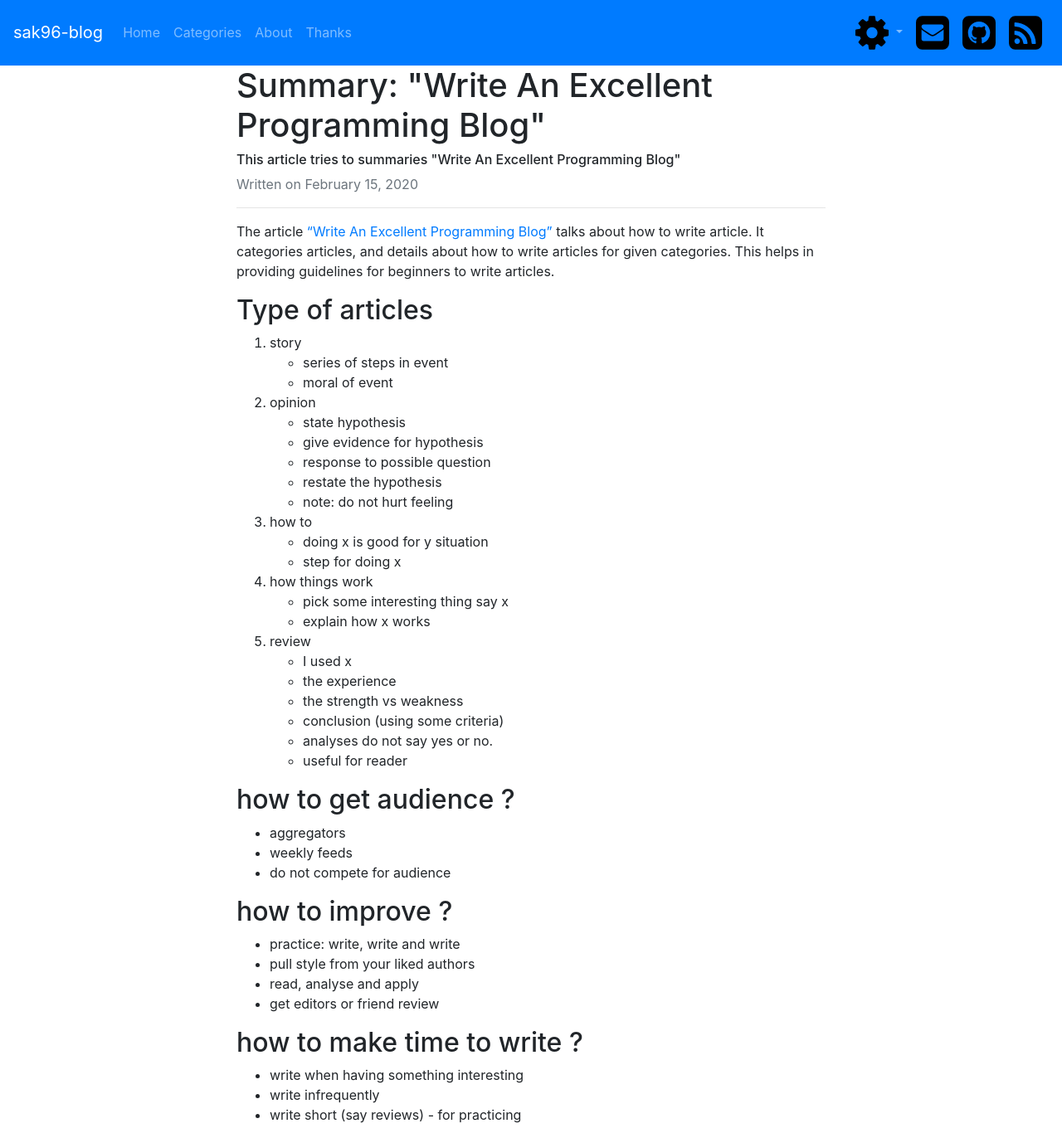
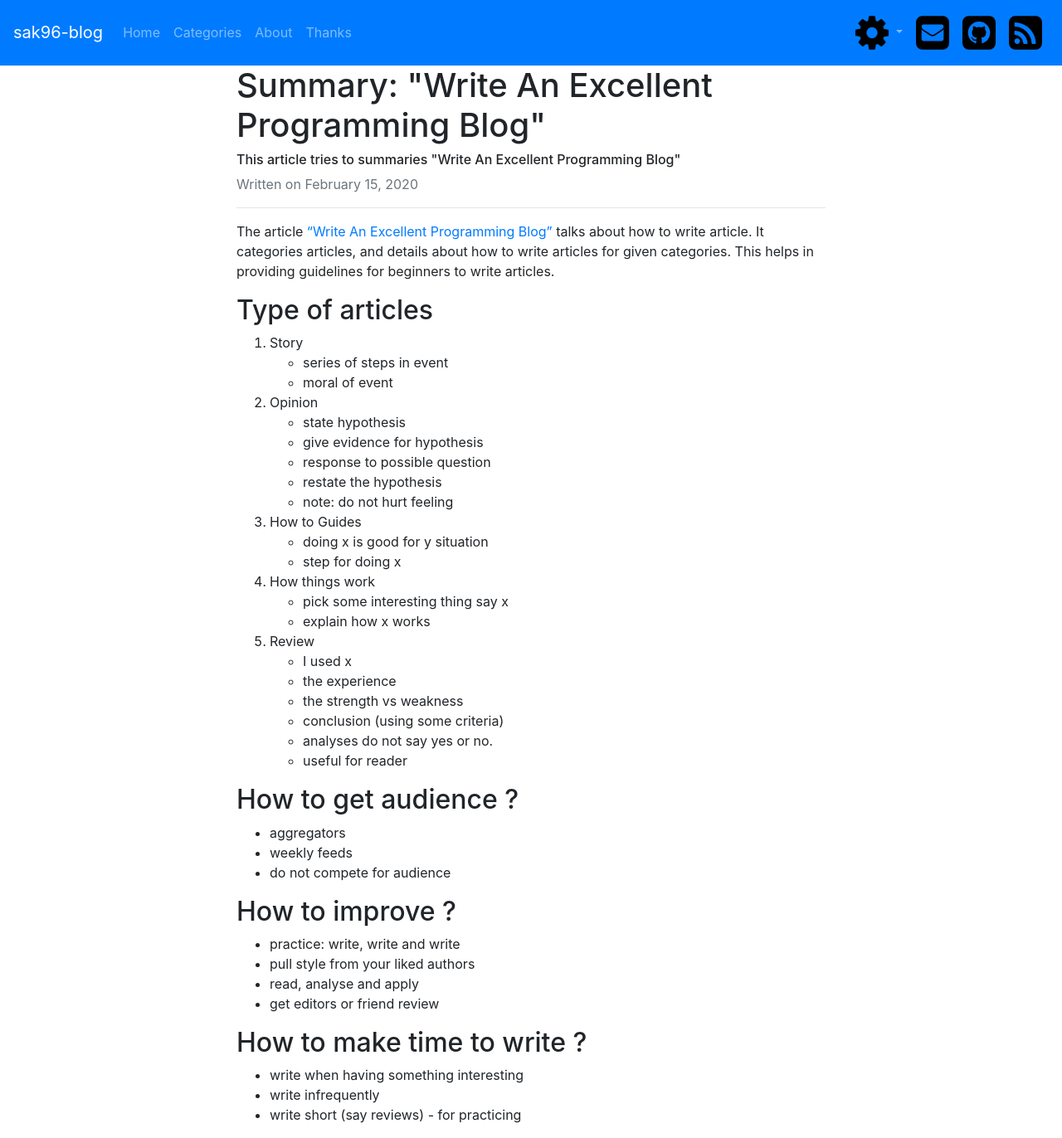
Before and after one commit to aakash-kori/aakash-kori.github.io, a Jekyll site: the page built from _posts/2020-2-15-summary-write-an-excellent-programming-blog.md, in a window 1280 px wide. Shown: the whole page at 83% size. Built offline with Jekyll 4.4.1, drawn with Linux system fonts in a browser that asks for light colours.

Commit message:
Capatlize headings?

```diff
--- a/_posts/2020-2-15-summary-write-an-excellent-programming-blog.md
+++ b/_posts/2020-2-15-summary-write-an-excellent-programming-blog.md
@@ -8,26 +8,26 @@ desc: This article tries to summaries "Write An Excellent Programming Blog"
 The article ["Write An Excellent Programming Blog"](http://bit.ly/excellent-blog) talks about how to write article. It categories articles, and details about how to write articles for given categories. This helps in providing guidelines for beginners to write articles.
 
 ## Type of articles
-1. story
+1. Story
     - series of steps in event
     - moral of event
 
-1. opinion
+1. Opinion
     - state hypothesis
     - give evidence for hypothesis
     - response to possible question
     - restate the hypothesis
     - note: do not hurt feeling
 
-1. how to
+1. How to Guides
     - doing x is good for y situation
     - step for doing x
 
-1. how things work
+1. How things work
     - pick some interesting thing say x
     - explain how x works
 
-1. review
+1. Review
     - I used x
     - the experience
     - the strength vs weakness
@@ -35,18 +35,18 @@ The article ["Write An Excellent Programming Blog"](http://bit.ly/excellent-blog
     - analyses do not say yes or no.
     - useful for reader
 
-## how to get audience ?
+## How to get audience ?
 - aggregators
 - weekly feeds
 - do not compete for audience
 
-## how to improve ?
+## How to improve ?
 - practice: write, write and write
 - pull style from your liked authors
 - read, analyse and apply
 - get editors or friend review
 
-## how to make time to write ?
+## How to make time to write ?
 - write when having something interesting
 - write infrequently
 - write short (say reviews) - for practicing
```
